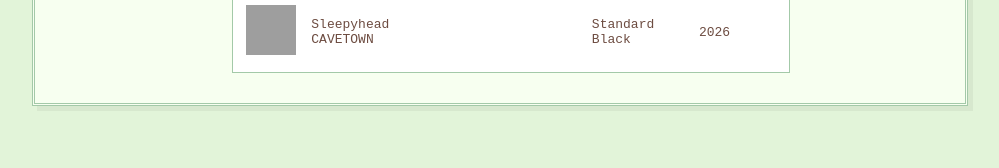
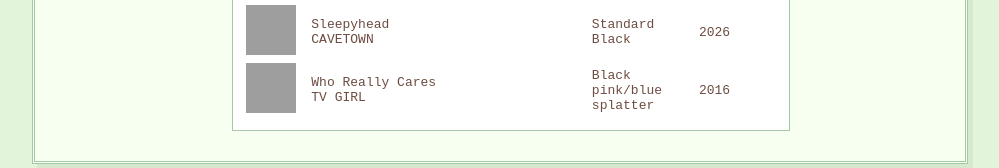
Before and after one commit to git-doe/humansuperstar.xyz, a plain HTML site: page vinyl.html in a window 1280 px wide. Shown: the part 1698-1866 px from the top of the page, without its empty margins (140-1139 px from the left). Before the commit the page ends 1824 px from the top, so only its background shows below. Drawn offline with Linux system fonts and the light colour scheme; grey boxes are pictures that could not be loaded.

Commit message:
Update vinyl.html

```diff
--- a/vinyl.html
+++ b/vinyl.html
@@ -323,6 +323,17 @@
                                 <td class="variant-text"><span class="badge-pink">Standard Black</span></td>
                                 <td>2026</td>
                             </tr>
+                            <tr>
+                                <td class="td-cover">
+                                    <img src="https://i.discogs.com/CX1Sen7gY55SEsYU78lEfhZ3wonqL_hhfBXS8ziDMc4/rs:fit/g:sm/q:40/h:300/w:300/czM6Ly9kaXNjb2dz/LWRhdGFiYXNlLWlt/YWdlcy9SLTI2MjQw/Mjc2LTE3MDc2ODA3/MjAtNzQ0Ny5wbmc.jpeg" alt="Album Cover" width="50" height="50">
+                                </td>
+                                <td>
+                                    <span class="album-title">Who Really Cares</span><br>
+                                    <span class="album-artist">TV GIRL</span>
+                                </td>
+                                <td class="variant-text"><span class="badge-pink">Black pink/blue splatter</span></td>
+                                <td>2016</td>
+                            </tr>
                         </tbody>
                     </table>
                   </div>
```
